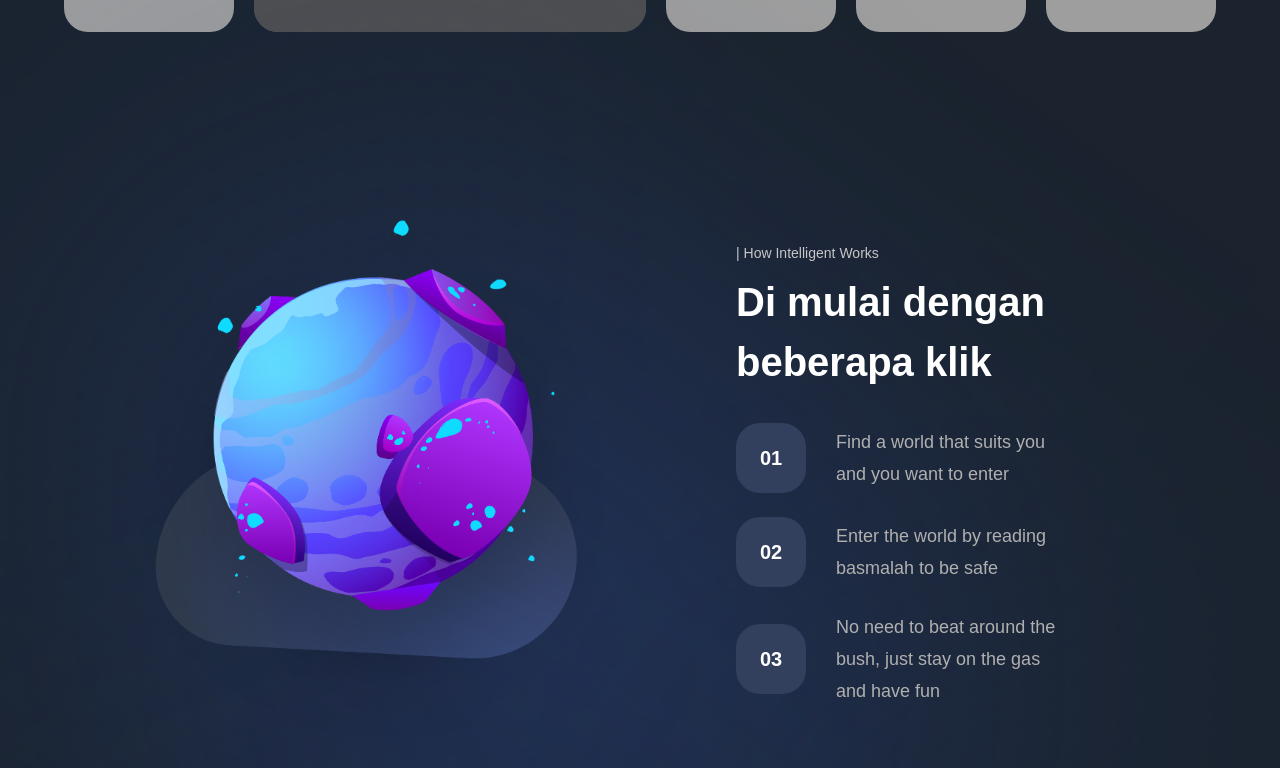
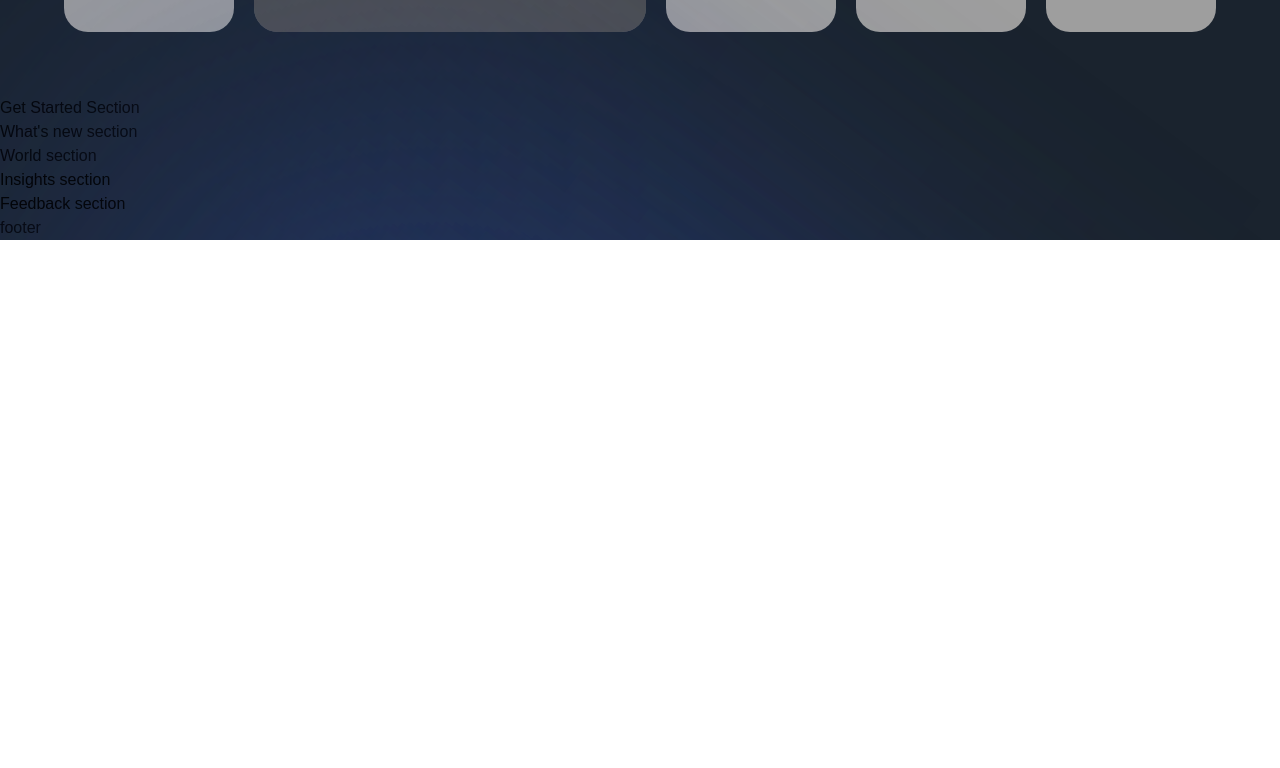
Before and after one commit to RuthAja/nextjs-2022, a Next.js app: page / in a window 1280 px wide. Shown: the part 2532-3300 px from the top of the page. After the commit the page ends 2772 px from the top, so only its background shows below. Built offline with nearby package versions, Linux system fonts and the light colour scheme; grey boxes are pictures that could not be loaded; a web font is replaced by a local one.

Commit message:
edited GetStarted pages

```diff
--- a/components/CustomTexts.jsx
+++ b/components/CustomTexts.jsx
@@ -3,9 +3,9 @@
 import { motion } from 'framer-motion'
 import { textContainer, textVariant2 } from '../utils/motion'
 
-export const TypingText = ({ title, textStyles }) => (
+export const TypingText = ({ tittle, textStyles }) => (
     <motion.p variants={textContainer} className={`font-normal text-[14px] text-secondary-white ${textStyles} `}>
-        {Array.from(title).map((letter, index) => (
+        {Array.from(tittle).map((letter, index) => (
             <motion.span variants={textVariant2} key={index}>
                 {letter === ' ' ? '\u00A0' : letter}
             </motion.span>
--- a/components/StartSteps.jsx
+++ b/components/StartSteps.jsx
@@ -1,11 +1,7 @@
-import styles from '../styles'
-const StartSteps = ({ number, text }) => (
-    <div className={`${styles.flexCenter} flex-row`}>
-        <div className={`${styles.flexCenter} w-[70px] h-[70px] rounded-[24px] bg-[#323f5d]`}>
-            <p className={'font-bold text-[20px] text-white'}>0{number}</p>
-        </div>
-        <p className={'flex-1 ml-[30px] font-normal text-[18px] text-[#B0B0B0] leading-[32px]'}>{text}</p>
-    </div>
-)
+const StartSteps = () => (
+  <div>
+    start steps
+  </div>
+);
 
-export default StartSteps
+export default StartSteps;
--- a/sections/About.jsx
+++ b/sections/About.jsx
@@ -14,7 +14,7 @@ const About = () => (
             whileInView={'show'}
             viewport={{ once: false, amount: 0.25 }}
             className={`${styles.innerWidth} mx-auto ${styles.flexCenter} flex-col`}>
-            <TypingText title='| About Ion' textStyles='text-center' />
+            <TypingText tittle='| About Ion' textStyles='text-center' />
             <motion.p
                 variants={fadeIn('up', 'tween', 0.2, 1)}
                 className={'mt-[8px] font-normal sm:text-[32px] text-[20px] text-center text-secondary-white'}>
--- a/sections/Explore.jsx
+++ b/sections/Explore.jsx
@@ -17,7 +17,7 @@ const Explore = () => {
                 whileInView='show'
                 viewport={{ once: false, amount: 0.25 }}
                 className={`${styles.innerWidth} mx-auto flex flex-col`}>
-                <TypingText title='| The World' textStyles={'text-center'} />
+                <TypingText tittle='| The World' textStyles={'text-center'} />
                 <TitleText
                     title={
                         <>
--- a/sections/GetStarted.jsx
+++ b/sections/GetStarted.jsx
@@ -1,37 +1,9 @@
-'use client'
-
-import { motion } from 'framer-motion'
-import styles from '../styles'
-import { staggerContainer, fadeIn, planetVariants } from '../utils/motion'
-import { StartSteps, TitleText, TypingText } from '../components'
-import { startingFeatures } from '../constants'
+'use client';
 
 const GetStarted = () => (
-    <section className={`${styles.paddings} relative z-10`}>
-        <motion.div
-            variants={staggerContainer}
-            initial={'hidden'}
-            whileInView={'show'}
-            viewport={{ once: false, amount: 0.25 }}
-            className={`${styles.innerWidth} mx-auto flex lg:flex-row flex-col gap-8`}>
-            <motion.div variants={planetVariants('left')} className={`flex-1 ${styles.flexCenter}`}>
-                <img src='./get-started.png' alt='get started' className={'w-[90%] h-[90%] object-contain'} />
-            </motion.div>
-            <motion.div variants={fadeIn('left', 'tween', 0.2, 1)} className={'flex-[0.75] flex justify-center flex-col'}>
-                <TypingText title={'| How Intelligent Works'} />
-                <TitleText title={<>Di mulai dengan beberapa klik</>} />
-                <div className={'mt-[31px] flex flex-col max-w-[320px] gap-[24px] '}>
-          {startingFeatures.map((feature, index) => (
-            <StartSteps
-            key={feature}
-            number={index + 1}
-            text={feature}
-            />
-                ))}
-                </div>
-            </motion.div>
-        </motion.div>
-    </section>
-)
+  <section>
+    Get Started Section
+  </section>
+);
 
-export default GetStarted
+export default GetStarted;
```
